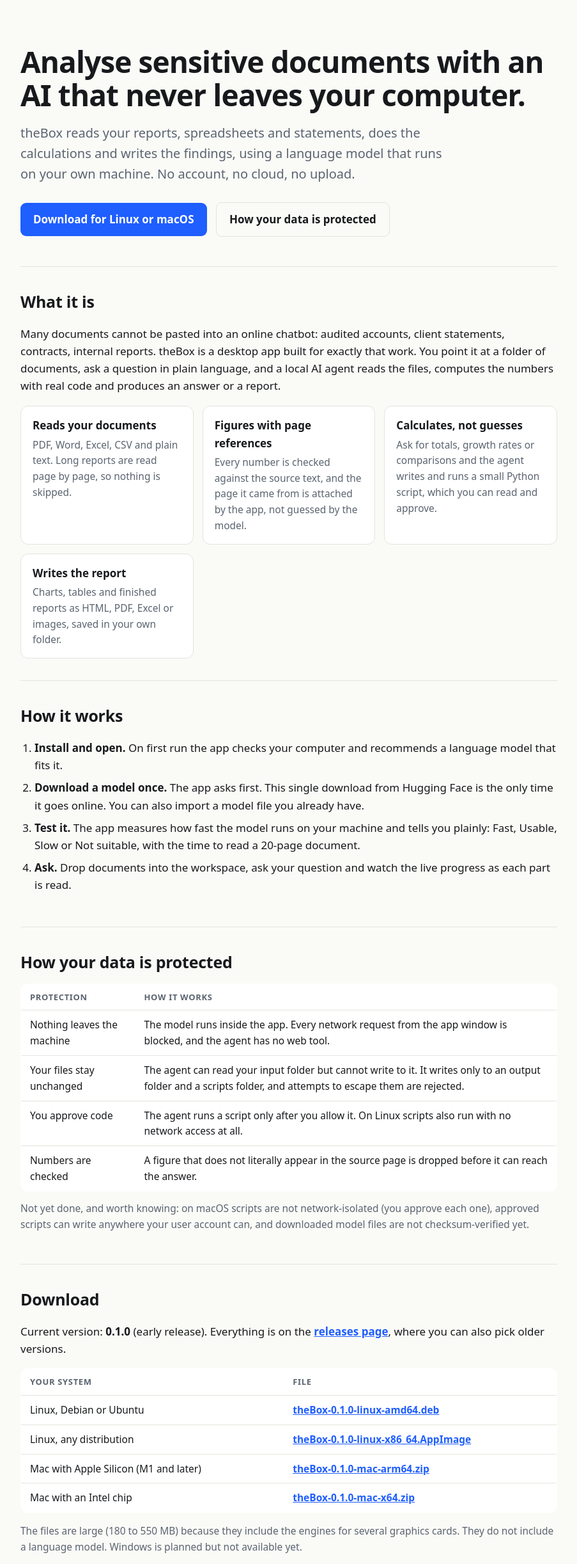
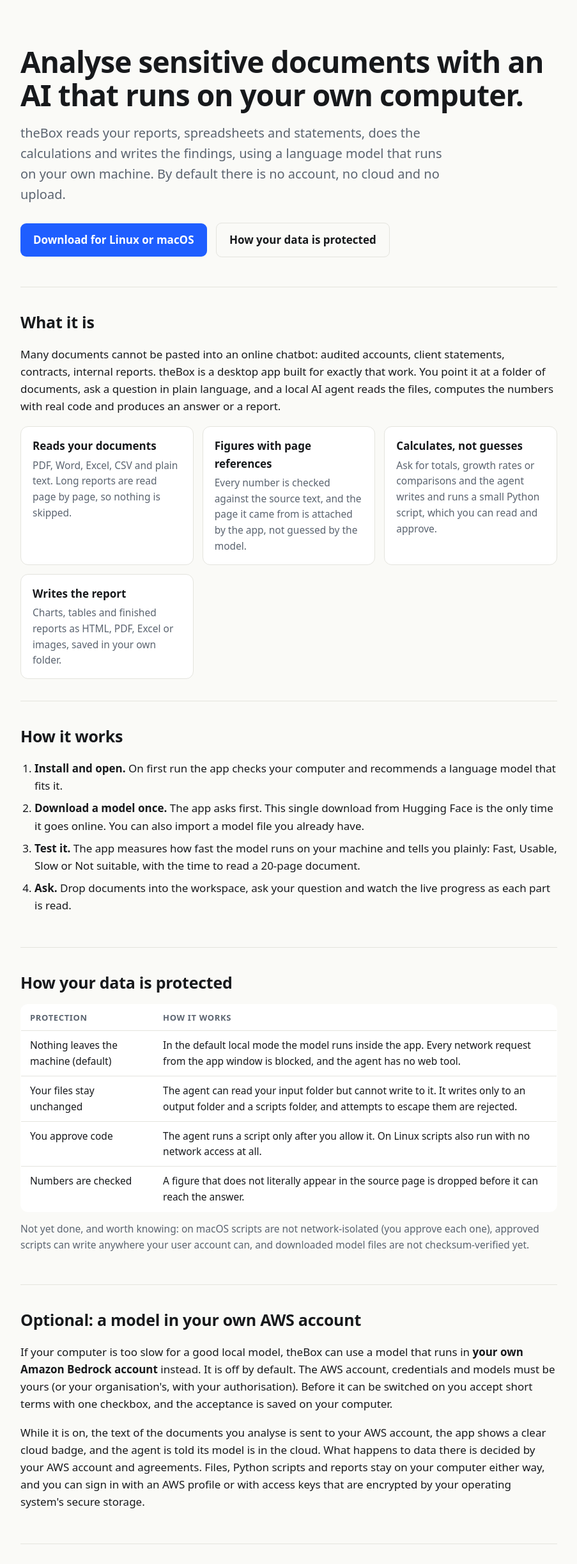
Before and after one commit to opaq-ai/getTheBox, a plain HTML site: page index.html in a window 1280 px wide. Shown: the part 51-2495 px from the top of the page at 64% size, without its empty margins (188-1091 px from the left). Drawn offline with Linux system fonts and the light colour scheme.

Commit message:
Site for 0.2.0: local by default, optional AWS Bedrock mode described, new version and file names

```diff
--- a/index.html
+++ b/index.html
@@ -3,8 +3,8 @@
 <head>
 <meta charset="utf-8">
 <meta name="viewport" content="width=device-width, initial-scale=1">
-<title>theBox: analyse sensitive documents with an AI that stays on your computer</title>
-<meta name="description" content="theBox is a desktop app that reads your documents, does the calculations and writes the report with a language model that runs entirely on your own computer. Free download for Linux and macOS.">
+<title>theBox: analyse sensitive documents with an AI on your own computer</title>
+<meta name="description" content="theBox is a desktop app that reads your documents, does the calculations and writes the report with a language model that runs on your own computer by default. Free download for Linux and macOS.">
 <style>
 :root{--bg:#fafaf7;--card:#fff;--ink:#17191c;--mute:#5b6470;--line:#e4e4de;--accent:#1f5eff;--accent-ink:#fff;--warn-bg:#fff6e0;--warn-line:#e9c46a;--code:#f0f0ea}
 @media(prefers-color-scheme:dark){:root{--bg:#101215;--card:#171a1f;--ink:#eceef1;--mute:#98a1ad;--line:#272c33;--accent:#6b97ff;--accent-ink:#0b0d10;--warn-bg:#2a2412;--warn-line:#7a6320;--code:#1e2228}}
@@ -52,8 +52,8 @@ a{color:var(--accent)}
 
 <main>
 <div class="hero">
-  <h1>Analyse sensitive documents with an AI that never leaves your computer.</h1>
-  <p class="lede">theBox reads your reports, spreadsheets and statements, does the calculations and writes the findings, using a language model that runs on your own machine. No account, no cloud, no upload.</p>
+  <h1>Analyse sensitive documents with an AI that runs on your own computer.</h1>
+  <p class="lede">theBox reads your reports, spreadsheets and statements, does the calculations and writes the findings, using a language model that runs on your own machine. By default there is no account, no cloud and no upload.</p>
   <a class="btn" href="#download">Download for Linux or macOS</a>
   <a class="btn alt" href="#privacy">How your data is protected</a>
 </div>
@@ -84,7 +84,7 @@ a{color:var(--accent)}
   <table>
     <thead><tr><th>Protection</th><th>How it works</th></tr></thead>
     <tbody>
-      <tr><td>Nothing leaves the machine</td><td>The model runs inside the app. Every network request from the app window is blocked, and the agent has no web tool.</td></tr>
+      <tr><td>Nothing leaves the machine (default)</td><td>In the default local mode the model runs inside the app. Every network request from the app window is blocked, and the agent has no web tool.</td></tr>
       <tr><td>Your files stay unchanged</td><td>The agent can read your input folder but cannot write to it. It writes only to an output folder and a scripts folder, and attempts to escape them are rejected.</td></tr>
       <tr><td>You approve code</td><td>The agent runs a script only after you allow it. On Linux scripts also run with no network access at all.</td></tr>
       <tr><td>Numbers are checked</td><td>A figure that does not literally appear in the source page is dropped before it can reach the answer.</td></tr>
@@ -93,25 +93,31 @@ a{color:var(--accent)}
   <p style="margin-top:14px;color:var(--mute);font-size:15.5px">Not yet done, and worth knowing: on macOS scripts are not network-isolated (you approve each one), approved scripts can write anywhere your user account can, and downloaded model files are not checksum-verified yet.</p>
 </section>
 
+<section id="cloud">
+  <h2>Optional: a model in your own AWS account</h2>
+  <p>If your computer is too slow for a good local model, theBox can use a model that runs in <b>your own Amazon Bedrock account</b> instead. It is off by default. The AWS account, credentials and models must be yours (or your organisation's, with your authorisation). Before it can be switched on you accept short terms with one checkbox, and the acceptance is saved on your computer.</p>
+  <p>While it is on, the text of the documents you analyse is sent to your AWS account, the app shows a clear cloud badge, and the agent is told its model is in the cloud. What happens to data there is decided by your AWS account and agreements. Files, Python scripts and reports stay on your computer either way, and you can sign in with an AWS profile or with access keys that are encrypted by your operating system's secure storage.</p>
+</section>
+
 <section id="download">
   <h2>Download</h2>
-  <p class="dl">Current version: <b>0.1.0</b> (early release). Everything is on the <a href="https://github.com/opaq-ai/getTheBox/releases/latest">releases page</a>, where you can also pick older versions.</p>
+  <p class="dl">Current version: <b>0.2.0</b> (early release). Everything is on the <a href="https://github.com/opaq-ai/getTheBox/releases/latest">releases page</a>, where you can also pick older versions.</p>
   <table>
     <thead><tr><th>Your system</th><th>File</th></tr></thead>
     <tbody class="dl">
-      <tr><td>Linux, Debian or Ubuntu</td><td><a href="https://github.com/opaq-ai/getTheBox/releases/download/v0.1.0/theBox-0.1.0-linux-amd64.deb">theBox-0.1.0-linux-amd64.deb</a></td></tr>
-      <tr><td>Linux, any distribution</td><td><a href="https://github.com/opaq-ai/getTheBox/releases/download/v0.1.0/theBox-0.1.0-linux-x86_64.AppImage">theBox-0.1.0-linux-x86_64.AppImage</a></td></tr>
-      <tr><td>Mac with Apple Silicon (M1 and later)</td><td><a href="https://github.com/opaq-ai/getTheBox/releases/download/v0.1.0/theBox-0.1.0-mac-arm64.zip">theBox-0.1.0-mac-arm64.zip</a></td></tr>
-      <tr><td>Mac with an Intel chip</td><td><a href="https://github.com/opaq-ai/getTheBox/releases/download/v0.1.0/theBox-0.1.0-mac-x64.zip">theBox-0.1.0-mac-x64.zip</a></td></tr>
+      <tr><td>Linux, Debian or Ubuntu</td><td><a href="https://github.com/opaq-ai/getTheBox/releases/download/v0.2.0/theBox-0.2.0-linux-amd64.deb">theBox-0.2.0-linux-amd64.deb</a></td></tr>
+      <tr><td>Linux, any distribution</td><td><a href="https://github.com/opaq-ai/getTheBox/releases/download/v0.2.0/theBox-0.2.0-linux-x86_64.AppImage">theBox-0.2.0-linux-x86_64.AppImage</a></td></tr>
+      <tr><td>Mac with Apple Silicon (M1 and later)</td><td><a href="https://github.com/opaq-ai/getTheBox/releases/download/v0.2.0/theBox-0.2.0-mac-arm64.zip">theBox-0.2.0-mac-arm64.zip</a></td></tr>
+      <tr><td>Mac with an Intel chip</td><td><a href="https://github.com/opaq-ai/getTheBox/releases/download/v0.2.0/theBox-0.2.0-mac-x64.zip">theBox-0.2.0-mac-x64.zip</a></td></tr>
     </tbody>
   </table>
   <p style="color:var(--mute);font-size:15.5px">The files are large (180 to 550 MB) because they include the engines for several graphics cards. They do not include a language model. Windows is planned but not available yet.</p>
 
   <h3 style="margin-top:22px">Install on Linux</h3>
-  <pre><code>sudo apt install ./theBox-0.1.0-linux-amd64.deb
+  <pre><code>sudo apt install ./theBox-0.2.0-linux-amd64.deb
 # or the AppImage:
-chmod +x theBox-0.1.0-linux-x86_64.AppImage
-./theBox-0.1.0-linux-x86_64.AppImage</code></pre>
+chmod +x theBox-0.2.0-linux-x86_64.AppImage
+./theBox-0.2.0-linux-x86_64.AppImage</code></pre>
   <p style="color:var(--mute);font-size:15.5px">On Ubuntu 24.04 and later the AppImage may fail to start because of the system's sandbox restrictions; use the <code>.deb</code>, or run the AppImage with <code>--no-sandbox</code>. The app needs working Vulkan or CUDA graphics drivers (on a machine without a graphics card, install <code>mesa-vulkan-drivers</code>).</p>
 
   <h3 style="margin-top:22px">Install on macOS</h3>
@@ -123,8 +129,8 @@ chmod +x theBox-0.1.0-linux-x86_64.AppImage
 
   <h3 style="margin-top:22px">Check your download</h3>
   <p>The release includes <code>SHA256SUMS.txt</code>. Compare it with your file:</p>
-  <pre><code>sha256sum theBox-0.1.0-linux-amd64.deb     # Linux
-shasum -a 256 theBox-0.1.0-mac-arm64.zip   # macOS</code></pre>
+  <pre><code>sha256sum theBox-0.2.0-linux-amd64.deb     # Linux
+shasum -a 256 theBox-0.2.0-mac-arm64.zip   # macOS</code></pre>
 </section>
 
 <section id="models">
@@ -144,7 +150,7 @@ shasum -a 256 theBox-0.1.0-mac-arm64.zip   # macOS</code></pre>
 <section id="honest">
   <h2>Honest limits</h2>
   <div class="note"><b>This is an early release.</b>
-    The Linux build has been run end to end. The macOS builds were assembled on Linux and have <b>not yet been run on a real Mac</b>. Neither platform's installer is code-signed. Scanned PDFs (images of pages) are not supported yet because there is no text recognition. A local model can still be wrong, so review anything that matters.</div>
+    The Linux build has been run end to end. The macOS builds were assembled on Linux and have <b>not yet been run on a real Mac</b>. Neither platform's installer is code-signed. The cloud mode has been run against one model so far. Scanned PDFs (images of pages) are not supported yet because there is no text recognition. A local model can still be wrong, so review anything that matters.</div>
   <p>Found a problem, especially on a Mac? Please <a href="https://github.com/opaq-ai/getTheBox/issues">open an issue</a> and say which system you use. Do not attach sensitive documents.</p>
 </section>
 </main>
```
Also changed, not shown: 1 other file.
